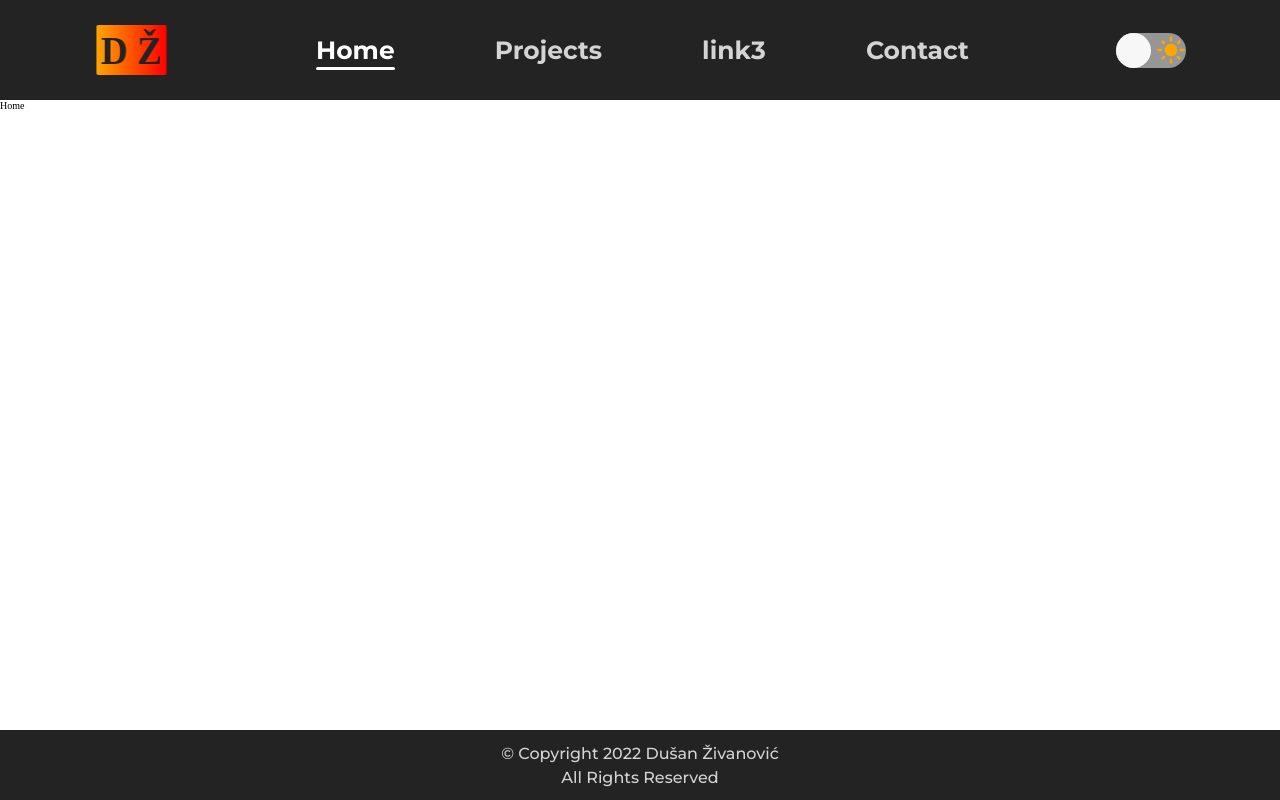
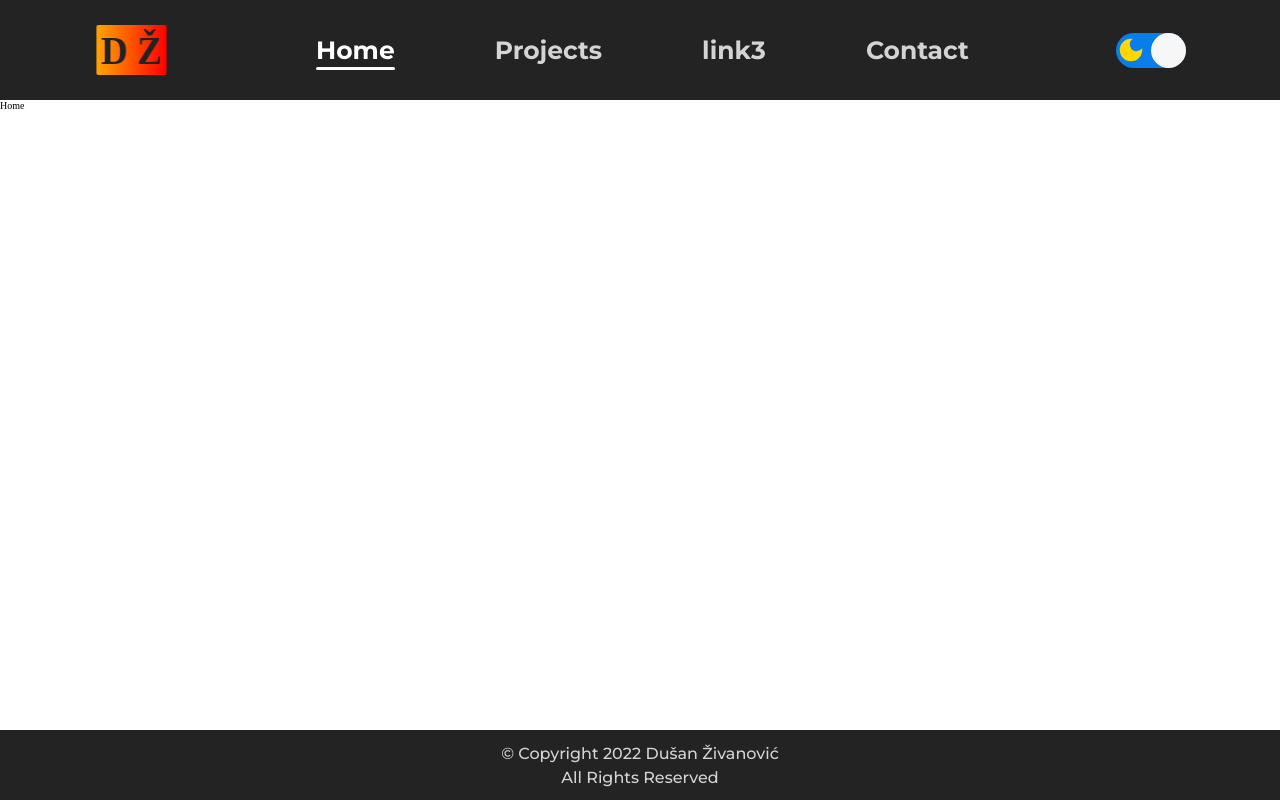
Before and after one commit to Dusan95z/dusanzivanovic, a React (Create React App) app: page / in a window 1280 px wide. Built offline with nearby package versions, Linux system fonts and the light colour scheme.

Commit message:
dark mode fix

```diff
--- a/src/_app.scss
+++ b/src/_app.scss
@@ -1,4 +1,12 @@
 .container {
   width: 100%;
   min-height: 100vh;
+  display: flex;
+  flex-direction: column;
+  justify-content: space-between;
+
+  main {
+    width: 100%;
+    min-height: calc(100vh - 17rem);
+  }
 }
--- a/src/components/DarkMode/_darkMode.scss
+++ b/src/components/DarkMode/_darkMode.scss
@@ -2,7 +2,7 @@
   width: 7rem;
   height: 3.5rem;
   border-radius: 20px;
-  background-color: #969696;
+  background-color: #077eec;
   cursor: pointer;
   position: relative;
   display: flex;
@@ -25,7 +25,7 @@
     left: auto;
     right: auto;
     bottom: auto;
-    z-index: 10;
+    transform: translateX(3.5rem);
     transition: all 0.3s;
   }
 
@@ -44,9 +44,9 @@
 }
 
 .lightMode {
-  background-color: #077eec;
+  background-color: #969696;
 }
 
 .lightMode-circle {
-  transform: translateX(3.5rem);
+  transform: translateX(0);
 }
--- a/src/components/Footer/_footer.scss
+++ b/src/components/Footer/_footer.scss
@@ -7,10 +7,7 @@ footer {
   flex-direction: column;
   align-items: center;
   justify-content: center;
-  position: absolute;
-  bottom: 0;
-  left: 0;
-  right: 0;
+
 
   p {
     font-size: 1.6rem;
--- a/src/helpers/_base.scss
+++ b/src/helpers/_base.scss
@@ -5,6 +5,7 @@
   margin: 0;
   padding: 0;
   outline: none;
+  -webkit-tap-highlight-color: transparent;
 }
 
 html {
```
